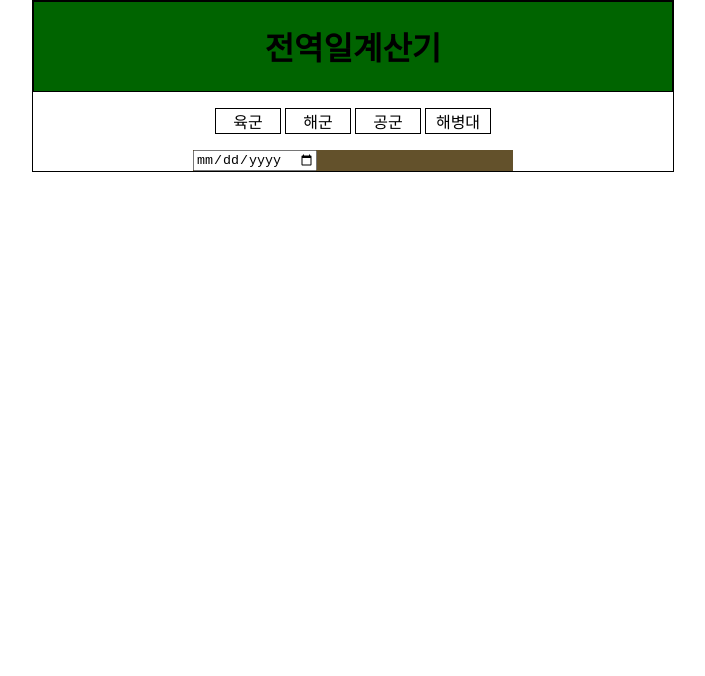
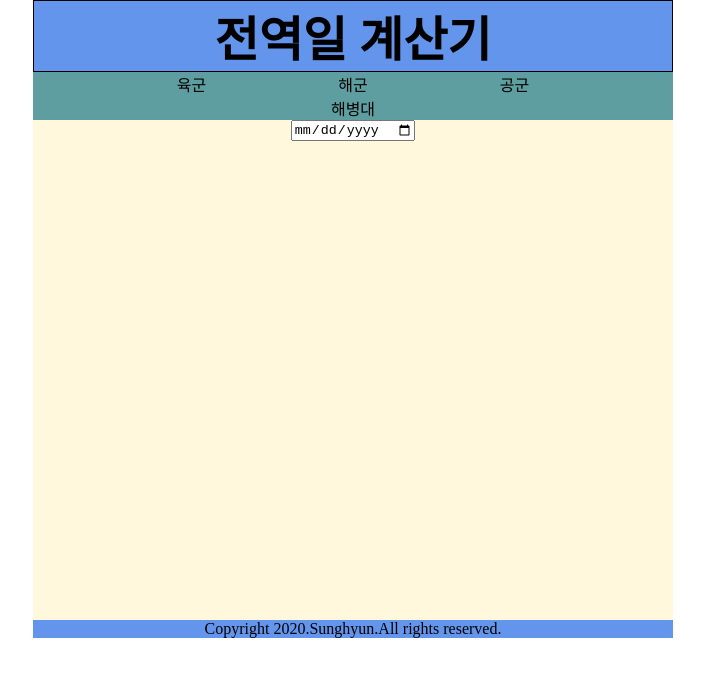
Before and after one commit to anseonghyeon/goon-date, a plain HTML site: page index.html in a window 1280 px wide. Shown: the whole page, without its empty margins (287-992 px from the left). Drawn offline with Linux system fonts and the light colour scheme.

Commit message:
Update index.html style.css

```diff
--- a/index.html
+++ b/index.html
@@ -6,27 +6,22 @@
         <link rel="stylesheet" href="./style.css">
     </head>
     <body>
-        <div class="container">
         <header>
-                <h1 class="headline">전역일계산기</h1>
+            <h1 class="headline">전역일 계산기</h1>
         </header>
         <nav>
-                <ul>
-                    <li class="nav-list">육군</li>
-                    <li class="nav-list">해군</li>
-                    <li class="nav-list">공군</li>
-                    <li class="nav-list">해병대</li>
+            <ul class="nav-ul">
+                <li class="nav-li">육군</li>
+                <li class="nav-li">해군</li>
+                <li class="nav-li">공군</li>
+                <li class="nav-li">해병대</li>
             </ul>
         </nav>
         <section>
-                <form>
             <input type="date">
-                </form>
         </section>
         <footer>
-
+            Copyright 2020.Sunghyun.All rights reserved.
         </footer>
-        </div>
     </body>
-
 </html>
--- a/style.css
+++ b/style.css
@@ -1,43 +1,46 @@
 body {
-    margin: 0;
+    width: 50%;
+    margin: 0 auto;
 }
 
-.container {
-    width: 50%;
-    margin: auto;
-
+header {
+    text-align: center;
+    background-color: cornflowerblue;
     border: 1px solid black;
 }
 
-header {
-
-
-    border: 1px solid black;
-    background-color: darkgreen;
+.headline {
+    display: inline;
+    font-size: 3em;
 }
 
-.headline {
+.nav-ul {
+    margin: 0;
+    padding: 0;
     text-align: center;
-
+    background-color: cadetblue;
 }
 
-nav {
-    width: 50%;
-    margin: auto;
+.nav-li {
+    display: inline-block;
+    width: 24.6%;
 }
 
-ul {
-    text-align: center;
-    padding: 0;
-}
-.nav-list {
-    display: inline-block;
-    border: 1px solid black;
-    width: 20%;
+.nav-li:hover {
+    background-color: cyan;
+    font-weight: bold;
 }
 
 section {
-    background-color: #63512b;
-    width: 50%;
-    margin: auto;
+    background-color: cornsilk;
+    text-align: center;
+    height: 500px;
 }
+
+footer {
+    background-color: cornflowerblue;
+}
+
+footer {
+    text-align: center;
+}
```
Lines whose indentation alone changed are shown as unchanged.
